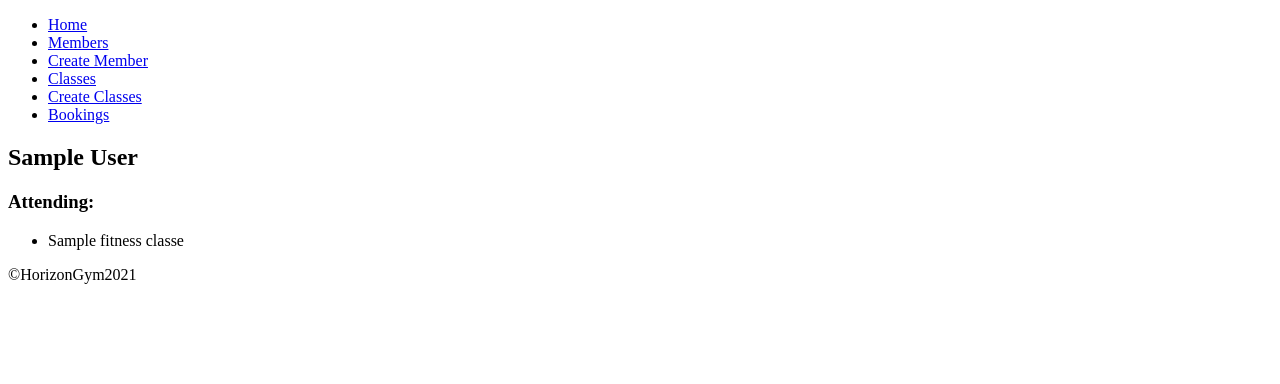
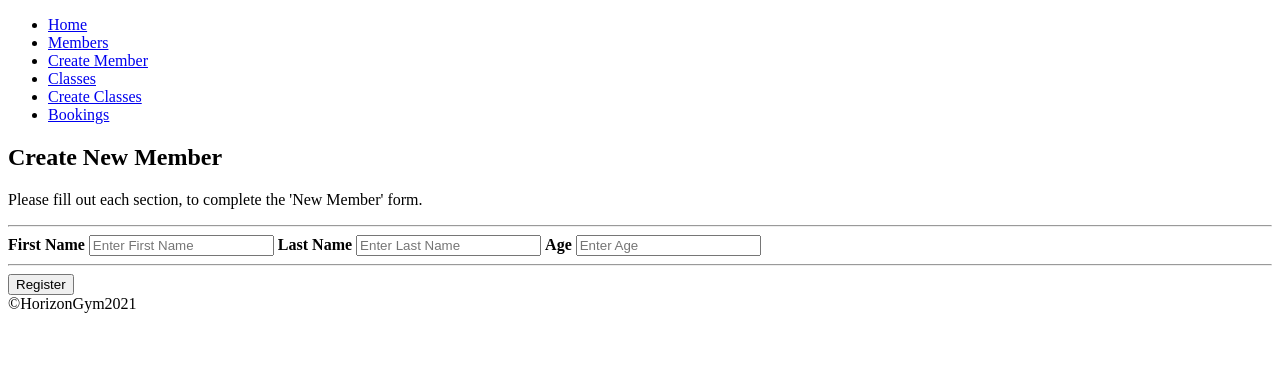
Before and after one commit to RossBrown22/horizon_gym_solo_project, a Flask app: page /members/create in a window 1280 px wide. Shown: the top 384 px of the page. Run offline with Flask 2, Linux system fonts and the light colour scheme; a database or web service that is not in the repository returns one stand-in record (values such as "Sample title"); some libraries are stand-ins or nearby versions.

Commit message:
can now create new member and update members list

```diff
--- a/controllers/member_controller.py
+++ b/controllers/member_controller.py
@@ -17,3 +17,16 @@ def show(id):
     member = member_repository.select(id)
     fitness_classes = fitness_class_repository.fitness_classes(member)
     return render_template("members/show.html", member=member, fitness_classes=fitness_classes)
+
+@members_blueprint.route("/members/create")
+def show_members_create():
+    return render_template("create_members/index.html")
+
+@members_blueprint.route("/members", methods = ['POST'])
+def create_member():
+    first_name = request.form['first_name']
+    last_name  = request.form['last_name']
+    age        = request.form['age']
+    new_member = Member(first_name, last_name, age)
+    member_repository.save(new_member)
+    return redirect("/members")
--- a/templates/create_members/index.html
+++ b/templates/create_members/index.html
@@ -1,17 +1,22 @@
 {% extends 'base.html' %}
 
 {% block content %}
-<h1>Members</h1>
+<form action="/members" method="post">
+    <h1>Create New Member</h1>
+    <p>Please fill out each section, to complete the 'New Member' form.</p>
+    <hr>
+    <label for="first_name"><b>First Name</b></label>
+    <input type="text" placeholder="Enter First Name" name="first_name" id="first_name" required>
 
-<table>
-  <tr>
-    <th>Name</th>
+    <label for="last_name"><b>Last Name</b></label>
+    <input type="text" placeholder="Enter Last Name" name="last_name" id="last_name" required>
 
-  </tr>
-  {% for member in members %}
-  <tr>
-    <td><a href="/members/create"> {{member.first_name}} {{ member.last_name }}</a></td>
-  </tr>
-  {% endfor %}
-</table>
+    <label for="age"><b>Age</b></label>
+    <input type="text" placeholder="Enter Age" name="age" id="age" required>
+    <hr>
+
+    <button type="submit" class="registerbtn">Register</button>
+  </div>
+</form>
+
 {% endblock %}
```
